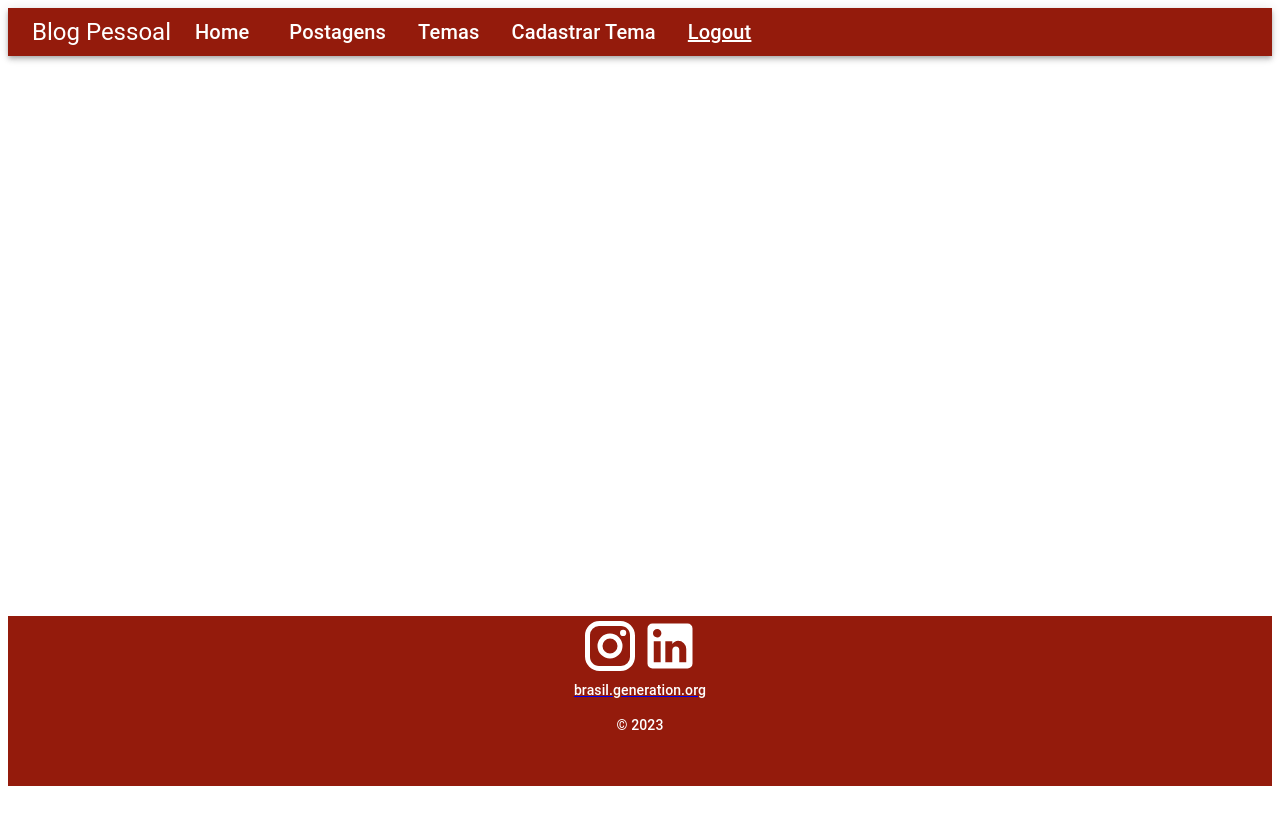
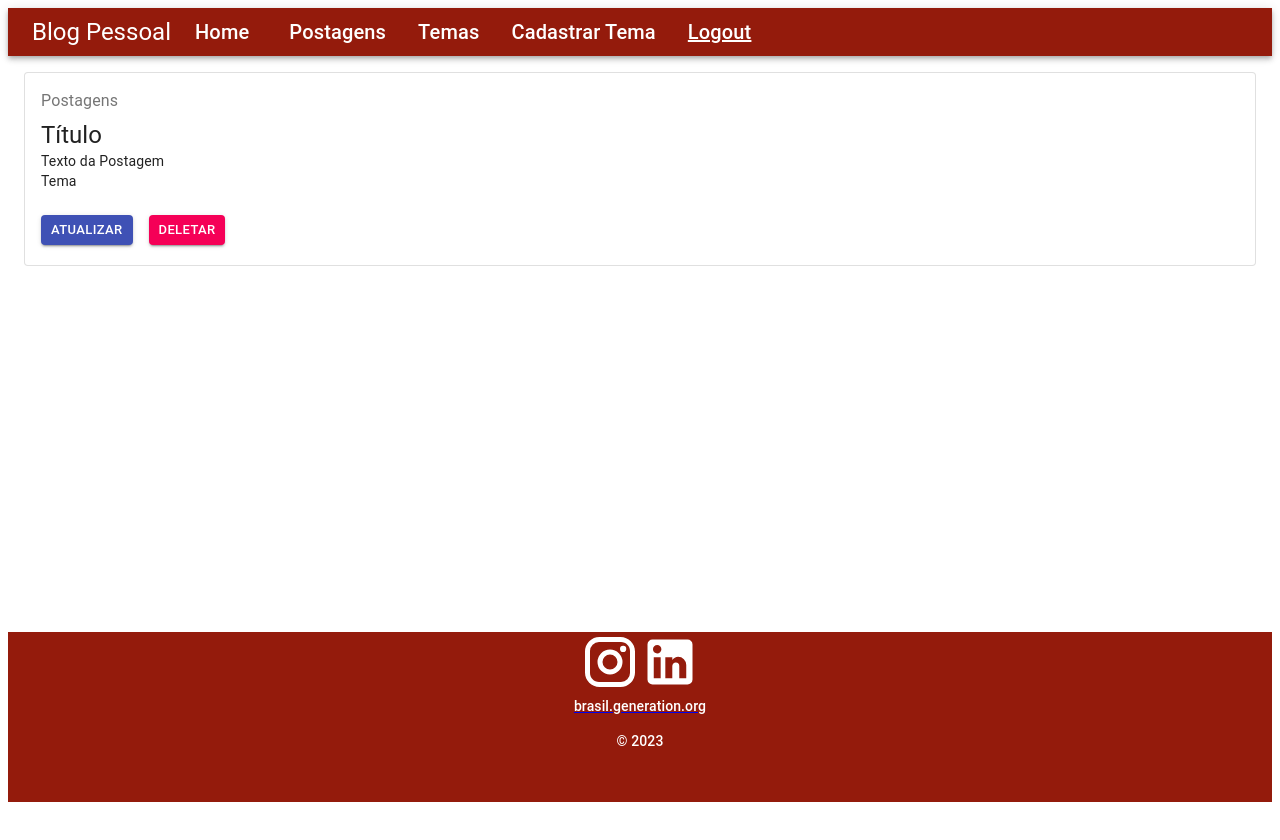
Before and after one commit to alanismayra/BlogPessoalFront, a React (Vite) app in the folder blogpessoal/: page /posts in a window 1280 px wide. Shown: the top 840 px of the page. Built offline with nearby package versions, Linux system fonts and the light colour scheme.

Commit message:
configurando os componentes de postagem  e tema

```diff
--- a/blogpessoal/src/App.tsx
+++ b/blogpessoal/src/App.tsx
@@ -6,6 +6,8 @@
 import Login from './pages/login/Login';
 import CadastroUsuario from './pages/cadastroUsuario/CadastroUsuario';
 import './App.css'
+import ListaTema from './components/temas/listatema/ListaTema';
+import ListaPostagem from './components/postagens/listapostagem/ListaPostagem';
 
 
 
@@ -19,6 +21,8 @@
           <Route path="/login" element={<Login />} />
           <Route path="/home" element={<Home />} />
           <Route path="/cadastroUsuario" element={<CadastroUsuario />} />
+          <Route path="/temas" element={<ListaTema />} />
+          <Route path="/posts" element={<ListaPostagem />} />
         </Routes>
       </div>
       <Footer />
--- /dev/null
+++ b/blogpessoal/src/components/postagens/listapostagem/ListaPostagem.css
@@ -0,0 +1,3 @@
+.text-decorator-none{
+    text-decoration: none;
+}
--- /dev/null
+++ b/blogpessoal/src/components/postagens/listapostagem/ListaPostagem.tsx
@@ -0,0 +1,51 @@
+import React from 'react'
+import { Link } from 'react-router-dom'
+import { Card, CardActions, CardContent, Button, Typography } from '@material-ui/core';
+import {Box} from '@mui/material';
+import './ListaPostagem.css';
+
+function ListaPostagem() {
+
+  return (
+    <>
+      <Box m={2} >
+        <Card variant="outlined">
+          <CardContent>
+            <Typography color="textSecondary" gutterBottom>
+              Postagens
+            </Typography>
+            <Typography variant="h5" component="h2">
+              Título
+            </Typography>
+            <Typography variant="body2" component="p">
+              Texto da Postagem
+            </Typography>
+            <Typography variant="body2" component="p">
+              Tema
+            </Typography>
+          </CardContent>
+          <CardActions>
+            <Box display="flex" justifyContent="center" mb={1.5}>
+
+              <Link to="" className="text-decorator-none" >
+                <Box mx={1}>
+                  <Button variant="contained" className="marginLeft" size='small' color="primary" >
+                    atualizar
+                  </Button>
+                </Box>
+              </Link>
+              <Link to="" className="text-decorator-none">
+                <Box mx={1}>
+                  <Button variant="contained" size='small' color="secondary">
+                    deletar
+                  </Button>
+                </Box>
+              </Link>
+            </Box>
+          </CardActions>
+        </Card>
+      </Box>
+    </>)
+}
+
+export default ListaPostagem;
--- /dev/null
+++ b/blogpessoal/src/components/postagens/tabpostagem/TabPostagem.css
@@ -0,0 +1,3 @@
+.titulo{
+    font-weight: bold;
+}
--- /dev/null
+++ b/blogpessoal/src/components/postagens/tabpostagem/TabPostagem.tsx
@@ -0,0 +1,36 @@
+import React, {useState} from 'react'
+import { AppBar, Tab, Tabs, Typography} from '@material-ui/core';
+import {Box} from '@mui/material';
+import { TabContext, TabPanel } from '@material-ui/lab';
+import ListaPostagem from '../listapostagem/ListaPostagem';
+import './TabPostagem.css';
+
+
+function TabPostagem() {
+    const [value, setValue] = useState('1')
+    function handleChange(event: React.ChangeEvent<{}>, newValue: string){
+        setValue(newValue);
+    }
+  return (
+    <>
+      <TabContext value={value}>
+        <AppBar position="static">
+          <Tabs centered style={{color:"white", backgroundColor:'#941b0cff'}} onChange={handleChange}>
+            <Tab label="Todas as postagens" value="1"/>
+            <Tab label="Sobre-nós" value="2" />
+          </Tabs>
+        </AppBar>
+        <TabPanel value="1" >
+          <Box display="flex" flexWrap="wrap" justifyContent="center">
+            <ListaPostagem />
+          </Box>
+        </TabPanel>
+        <TabPanel value="2">
+          <Typography variant="h5" gutterBottom color="textPrimary" component="h5" align="center" className="titulo">Sobre-nós</Typography>
+          <Typography variant="body1" gutterBottom color="textPrimary" align="justify">Lorem ipsum, dolor sit amet consectetur adipisicing elit. Dignissimos ut eveniet natus totam et, voluptate dicta tempore alias, odio nobis non eius cupiditate minima inventore pariatur! Ipsum itaque consectetur voluptatibus. Lorem ipsum dolor sit amet consectetur adipisicing elit. Quo velit consequuntur suscipit fugiat, nam quis quod quaerat veritatis et, vel ratione beatae, facere neque! Quo animi porro voluptate saepe deleniti? Lorem ipsum dolor sit amet consectetur adipisicing elit. Inventore adipisci, officia aut quidem dolorum deserunt iure dolorem doloribus velit nobis quas consequatur at ullam odit, nesciunt est nulla nihil excepturi!</Typography>
+        </TabPanel>
+      </TabContext>
+    </>
+  );
+}
+export default TabPostagem;
--- /dev/null
+++ b/blogpessoal/src/components/temas/listatema/ListaTema.css
@@ -0,0 +1,3 @@
+.text-decorator-none{
+    text-decoration: none;
+}
--- /dev/null
+++ b/blogpessoal/src/components/temas/listatema/ListaTema.tsx
@@ -0,0 +1,47 @@
+import React from 'react'
+import { Link } from 'react-router-dom'
+import {Card, CardActions, CardContent, Button, Typography } from '@material-ui/core';
+import {Box} from '@mui/material';
+import './ListaTema.css';
+
+function ListaTema() {
+
+  return (
+    <>
+      <Box m={2} >
+        <Card variant="outlined">
+          <CardContent>
+            <Typography color="textSecondary" gutterBottom>
+              Tema
+            </Typography>
+            <Typography variant="h5" component="h2">
+              Minha descrição
+            </Typography>
+          </CardContent>
+          <CardActions>
+            <Box display="flex" justifyContent="center" mb={1.5} >
+
+              <Link to="" className="text-decorator-none">
+                <Box mx={1}>
+                  <Button variant="contained" className="marginLeft" size='small' color="primary" >
+                    atualizar
+                  </Button>
+                </Box>
+              </Link>
+              <Link to="" className="text-decorator-none">
+                <Box mx={1}>
+                  <Button variant="contained" size='small' color="secondary">
+                    deletar
+                  </Button>
+                </Box>
+              </Link>
+            </Box>
+          </CardActions>
+        </Card>
+      </Box>
+    </>
+  );
+}
+
+
+export default ListaTema;
--- a/blogpessoal/src/pages/home/Home.css
+++ b/blogpessoal/src/pages/home/Home.css
@@ -9,9 +9,9 @@
 }
 
 .botao{
-    border-color: #341911ff !important;
-    background-color: #c75146ff !important;
-    color: #341911ff !important;
+    border-color: #c75146ff !important;
+    background-color: white !important;
+    color: #941b0cff !important;
 }
 .postagens{
     background-color:white;
--- a/blogpessoal/src/pages/home/Home.tsx
+++ b/blogpessoal/src/pages/home/Home.tsx
@@ -1,5 +1,5 @@
 
-
+import TabPostagem from '../../components/postagens/tabpostagem/TabPostagem';
 import './Home.css';
 import { Box, Button, Grid, Typography } from "@mui/material";
 
@@ -19,14 +19,15 @@
                 </Box>
                 </Grid>
                 <Grid item xs={3} >
-                    <img src="./images/agrvai.jpg" alt="" width="500px" height="500px" margin-bottom="1.5"/>
+                    <img src="./images/agrvai.jpg" alt="" width="556px" height="700px" margin-bottom="1.5"/>
                 </Grid>
                 <Grid xs={12} className="postagens">
+                    <TabPostagem/>
                 </Grid>
                 </Grid>
 
     </>
-)
+);
 }
 
 export default Home;
```
